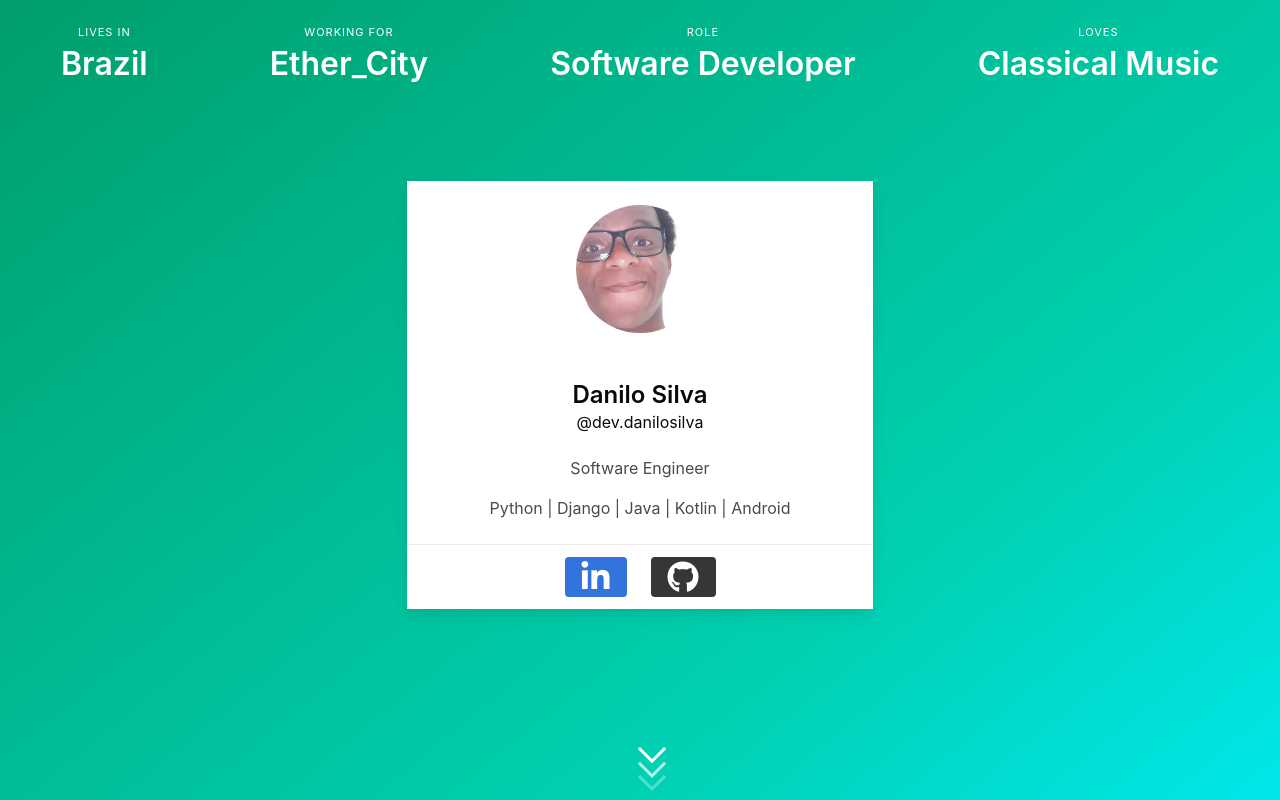
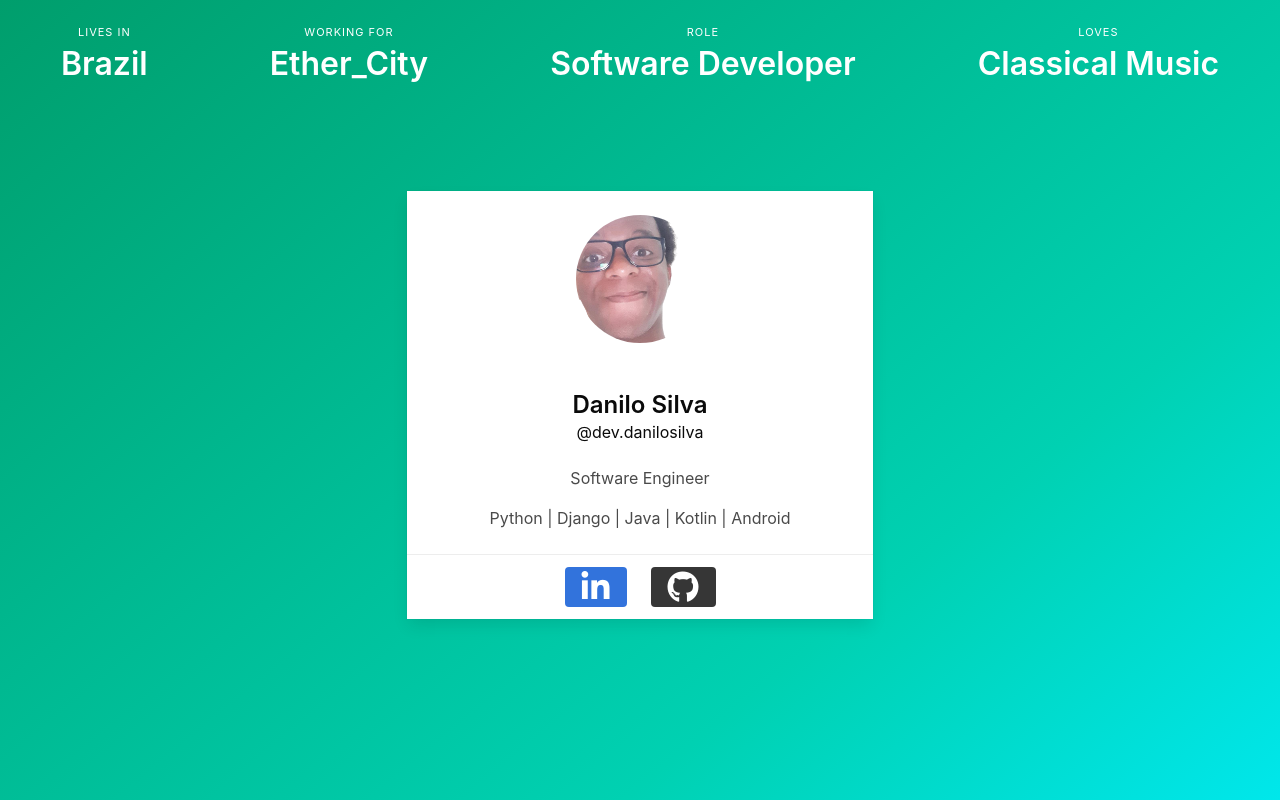
Before and after one commit to dev-danilosilva/aboutme, a plain HTML site: page index.html in a window 1280 px wide. Drawn offline with Linux system fonts and the light colour scheme.

Commit message:
REMOVE scroll down animation

```diff
--- a/index.html
+++ b/index.html
@@ -87,8 +87,6 @@
                                             </a>
                                         </span>
 
-
-
                                     </span>
                                 </span>
                             </footer>
@@ -100,17 +98,19 @@
         </div>
 
         <div class="hero-foot pt-5 pb-6 pl-5">
-            <div class="level">
-                <div class="level-item"></div>
-                <div class="level-item">
-                    <div class="animated-arrow-container">
-                        <span></span>
-                        <span></span>
-                        <span></span>
-                    </div>
-                </div>
-                <div class="level-item"></div>
-            </div>
+
+
+<!--            <div class="level">-->
+<!--                <div class="level-item"></div>-->
+<!--                <div class="level-item">-->
+<!--                    <div class="animated-arrow-container">-->
+<!--                        <span></span>-->
+<!--                        <span></span>-->
+<!--                        <span></span>-->
+<!--                    </div>-->
+<!--                </div>-->
+<!--                <div class="level-item"></div>-->
+<!--            </div>-->
         </div>
     </div>
 
```
